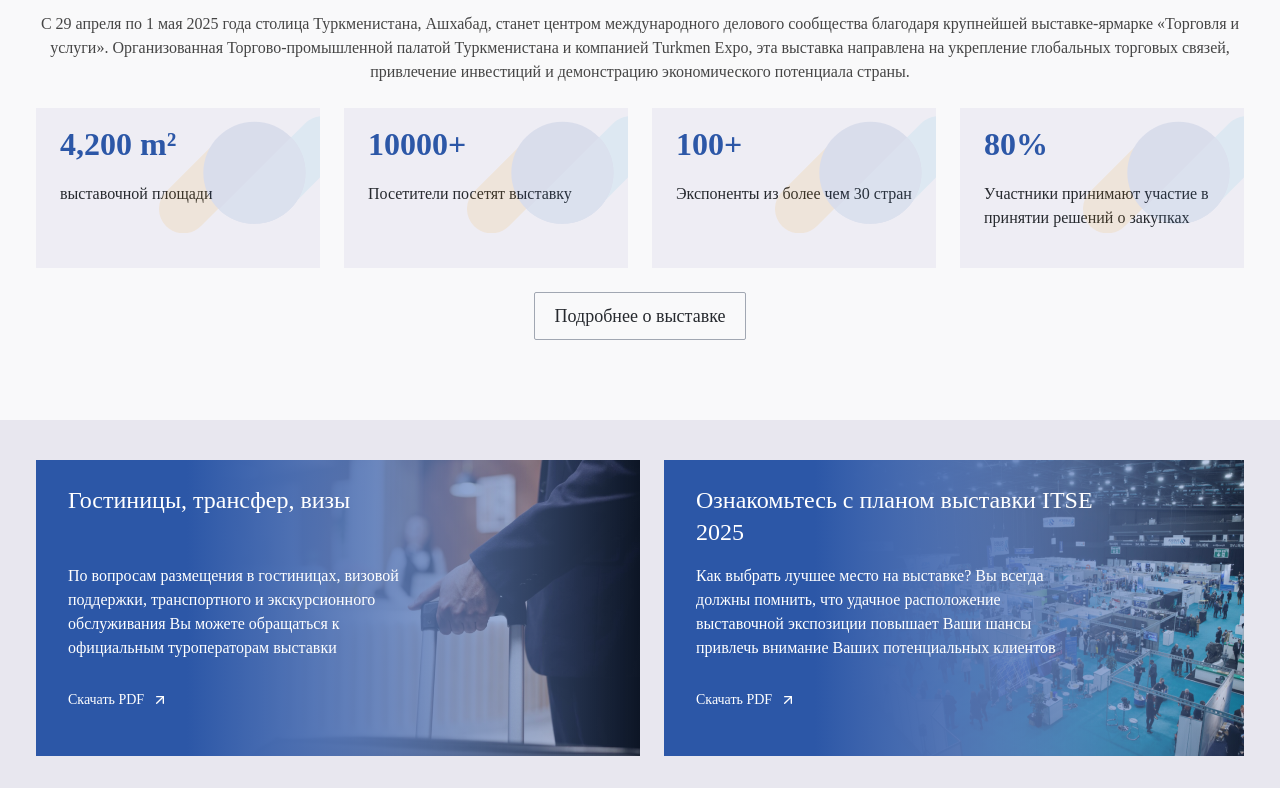
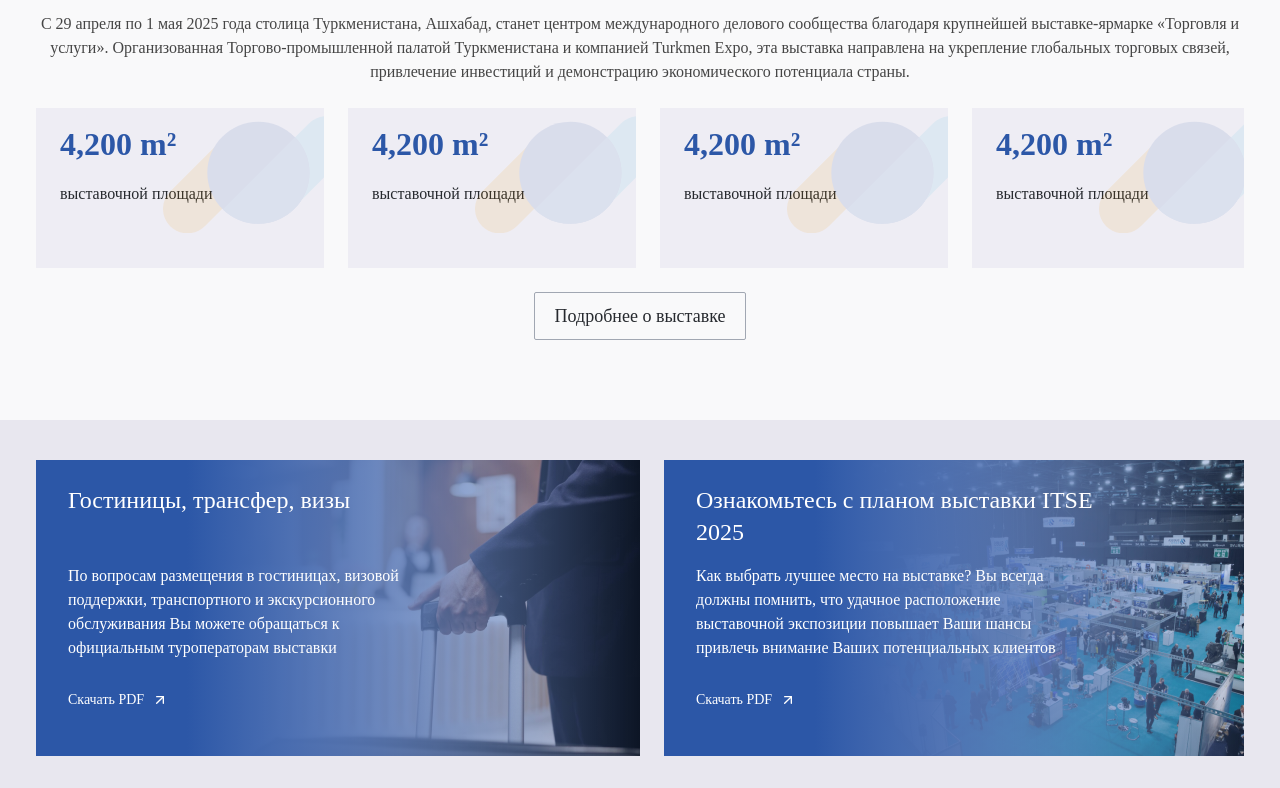
Before and after one commit to aw-batyr/itse-react, a React (Vite) app: page / in a window 1280 px wide. Shown: the part 752-1540 px from the top of the page. Built offline with nearby package versions, Linux system fonts and the light colour scheme; a web font is replaced by a local one.

Commit message:
data to array

```diff
--- a/src/components/shared/home/home-about.tsx
+++ b/src/components/shared/home/home-about.tsx
@@ -2,16 +2,38 @@ import { FC } from "react";
 import { AboutCard, Container } from "../";
 import { Button } from "@/components/ui/button";
 import { Link } from "react-router-dom";
+import useEmblaCarousel from "embla-carousel-react";
+
+const data = [
+  {
+    nums: "4,200 m²",
+    text: "выставочной площади",
+  },
+  {
+    nums: "10000+",
+    text: "Посетители посетят выставку",
+  },
+  {
+    nums: "100+",
+    text: "Экспоненты из более чем 30 стран",
+  },
+  {
+    nums: "80%",
+    text: "Участники принимают участие в принятии решений о закупках",
+  },
+];
 
 export const HomeAbout: FC = () => {
+  const [ebmblaRef] = useEmblaCarousel();
+
   return (
     <section>
       <Container className="flex flex-col gap-6">
         <div className="text-center">
-          <h2 className="h2 mb-3">
+          <h2 className="h2 md:mb-3 mb-6 text-left sm:text-center">
             Выставка-ярмарка «Международная Торговля и Услуги» в Ашхабаде
           </h2>
-          <p className="text-base normal text-[#454545]">
+          <p className="md:text-base text-sm normal text-left sm:text-center text-[#454545]">
             С 29 апреля по 1 мая 2025 года столица Туркменистана, Ашхабад,
             станет центром международного делового сообщества благодаря
             крупнейшей выставке-ярмарке «Торговля и услуги». Организованная
@@ -22,14 +44,18 @@ export const HomeAbout: FC = () => {
           </p>
         </div>
 
-        <div className="flex items-center gap-6">
-          <AboutCard nums="4,200 m²" text="выставочной площади" />
-          <AboutCard nums="10000+" text="Посетители посетят выставку" />
-          <AboutCard nums="100+" text="Экспоненты из более чем 30 стран" />
-          <AboutCard
-            nums="80%"
-            text="Участники принимают участие в принятии решений о закупках"
-          />
+        <div ref={ebmblaRef} className="embla overflow-hidden">
+          <div className="flex embla__container items-center gap-6">
+            {data.map((item) => (
+              <AboutCard
+                key={item.text}
+                {...item}
+                className="embla__slide flex-[0_0_288px]"
+                nums="4,200 m²"
+                text="выставочной площади"
+              />
+            ))}
+          </div>
         </div>
         <Link to="/about" className="mx-auto">
           <Button variant={"outline"}>Подробнее о выставке</Button>
```
